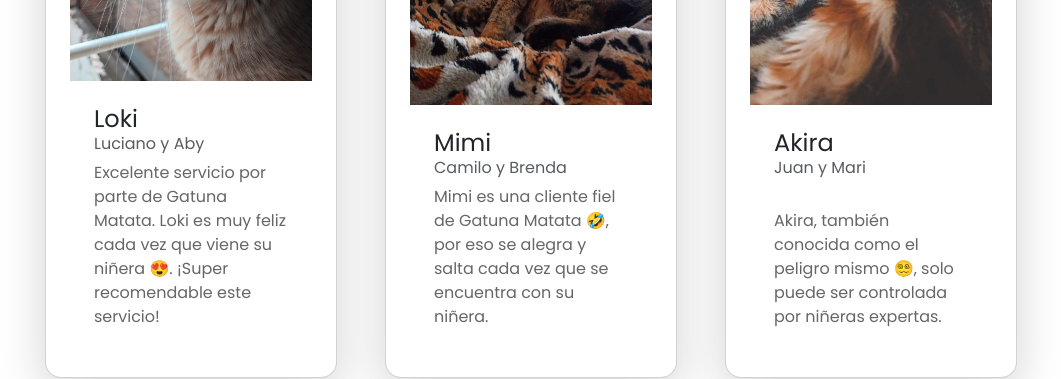
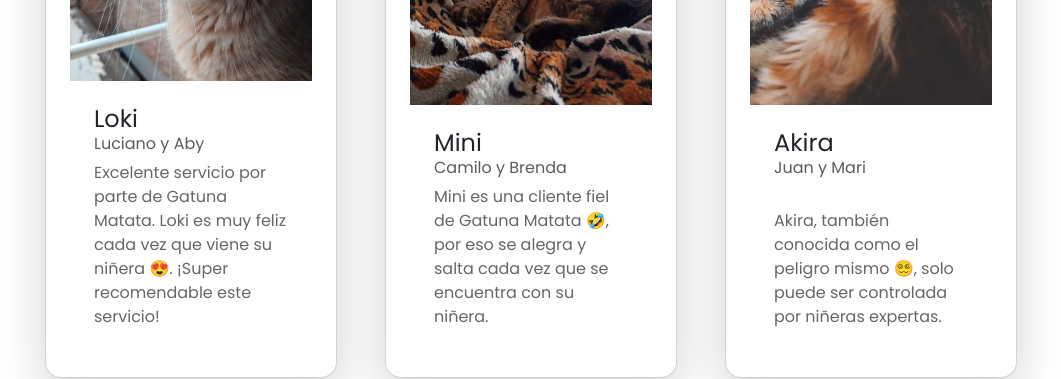
Before and after one commit to luciano-meloclaps/Gatuna_Matata, a React (Vite) app: page / in a window 1280 px wide. Shown: the part 1400-1779 px from the top of the page, without its empty margins (109-1170 px from the left). Built offline with nearby package versions, Linux system fonts and the light colour scheme; a web font is replaced by a local one.

Commit message:
Prueba render

```diff
--- a/src/components/gridCards/GridCards.jsx
+++ b/src/components/gridCards/GridCards.jsx
@@ -12,9 +12,9 @@ const cards = [
   },
   {
     img: "src/images/imgProfileCats/imgCardMimi.jpg",
-    title: "Mimi",
+    title: "Mini",
     subtitle: "Camilo y Brenda",
-    text: "Mimi es una cliente fiel de Gatuna Matata 🤣, por eso se alegra y salta cada vez que se encuentra con su niñera.",
+    text: "Mini es una cliente fiel de Gatuna Matata 🤣, por eso se alegra y salta cada vez que se encuentra con su niñera.",
   },
   {
     img: "src/images/imgProfileCats/imgCardAkira.jpg",
```
